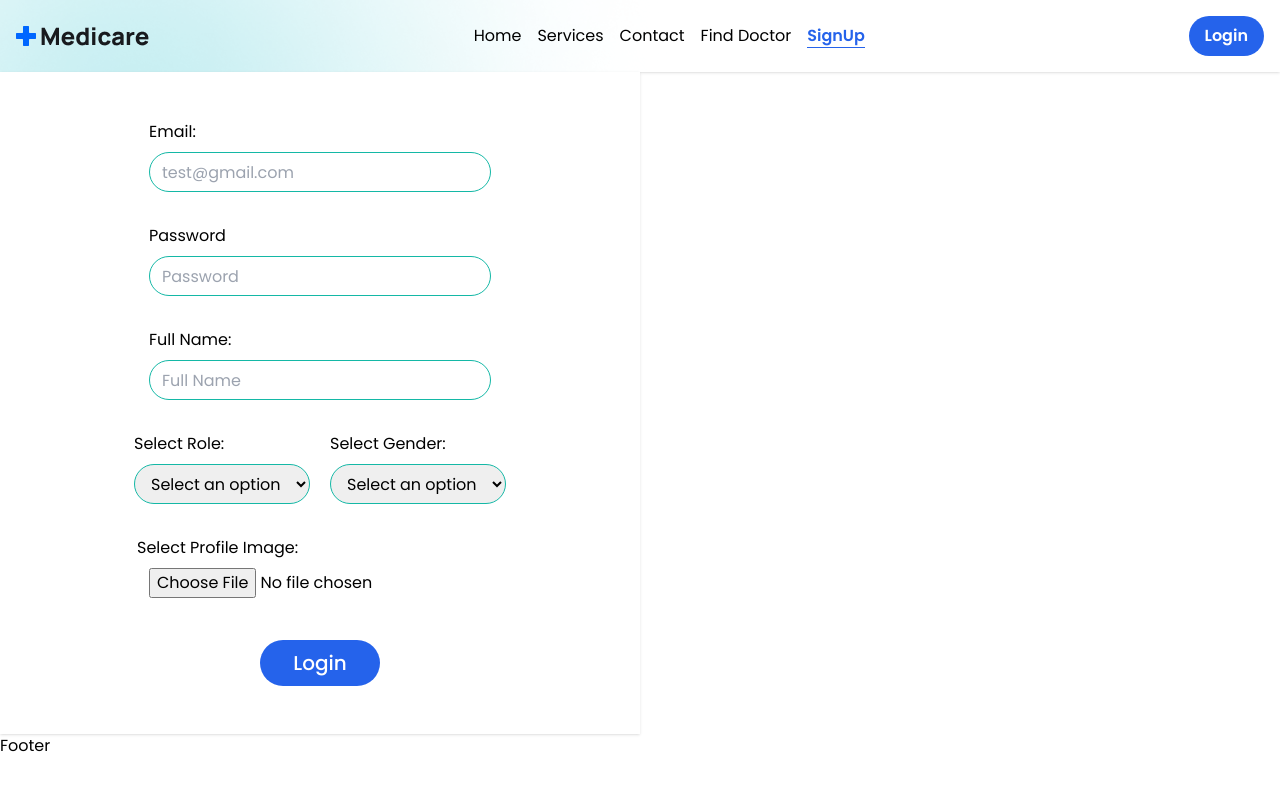
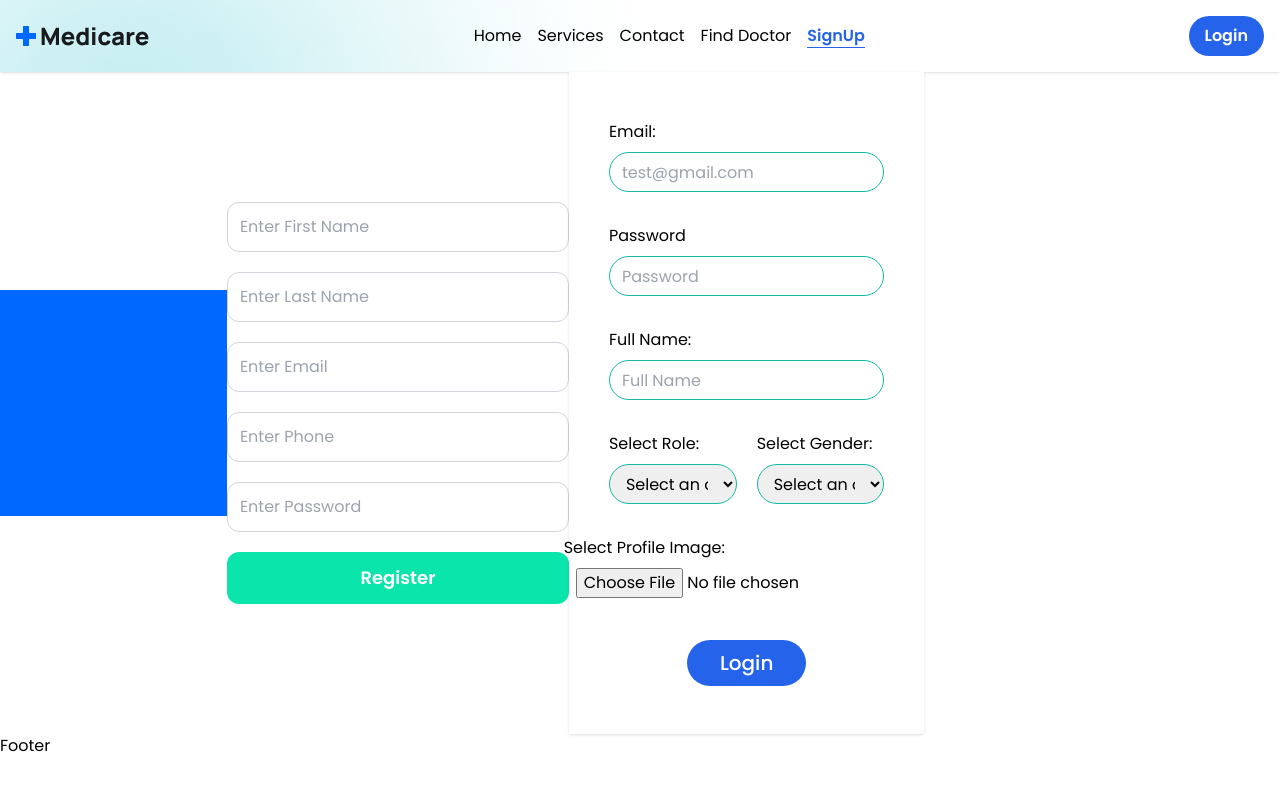
Before and after one commit to AkashAmrolkar/medicare, a React (Vite) app in the folder frontend/: page /register in a window 1280 px wide. Shown: the top 790 px of the page. Built offline with nearby package versions, Linux system fonts and the light colour scheme.

Commit message:
registration

```diff
--- /dev/null
+++ b/frontend/src/component/SignupForm.jsx
@@ -0,0 +1,24 @@
+import React from 'react'
+
+const SignupForm = () => {
+  return (
+    <form className='flex flex-col gap-5'>
+        <div className='flex flex-wrap gap-5'>
+            <input type='text' placeholder='Enter First Name' value='' className='flex-1 p-3 rounded-xl border border-gray-300 focus:outline-none' required />
+            <input type='text' placeholder='Enter Last Name' value='' className='flex-1 p-3 rounded-xl border border-gray-300 focus:outline-none' required />
+        </div>
+        <div>
+            <input type='email' placeholder='Enter Email' value='' className='w-full p-3 rounded-xl border border-gray-300 focus:outline-none' required />
+        </div>
+        <div>
+            <input type='text' placeholder='Enter Phone' value='' className='w-full p-3 rounded-xl border border-gray-300 focus:outline-none' required />
+        </div>
+        <div>
+            <input type='password' placeholder='Enter Password' value='' className='w-full p-3 rounded-xl border border-gray-300 focus:outline-none' required />
+        </div>
+        <button className='wifull text-white bg-[#09e5ab] p-3 rounded-xl font-semibold text-lg'>Register</button>
+    </form>
+  )
+}
+
+export default SignupForm
--- a/frontend/src/pages/SignUp.jsx
+++ b/frontend/src/pages/SignUp.jsx
@@ -1,14 +1,14 @@
 import { useState } from 'react'
 import signUpImg from '../assets/images/signup.gif'
+import SignupForm from '../component/SignupForm'
 const SignUp = () => {
   const [FormData, setFormData] = useState({
 
+    firstName: '',
+    lastName: '',
     email: '',
+    phone: '',
     password: '',
-    name: '',
-    role: '',
-    gender: '',
-    photo: ''
   })
 
   const handleChange = (e) => {
@@ -44,6 +44,15 @@ const SignUp = () => {
   }
   return (
     <div className='container mx-auto h-screen sm:h-full flex items-center'>
+
+      <div className=' w-full md:w-[80%] mx-auto flex items-center justify-center'>
+        <div className='w-full'>
+          <img src={signUpImg} alt="signup" width='auto' height='auto' className='w-full mx-auto' />
+        </div>
+        <div>
+          <SignupForm />
+        </div>
+      </div>
       <div className=' grid sm:grid-cols-1 md:grid-cols-2 items-center w-full'>
         <div className='w-full block sm:hidden'>
           <img src={signUpImg} alt="signup" width='auto' height='auto' className='w-full mx-auto' />
```
